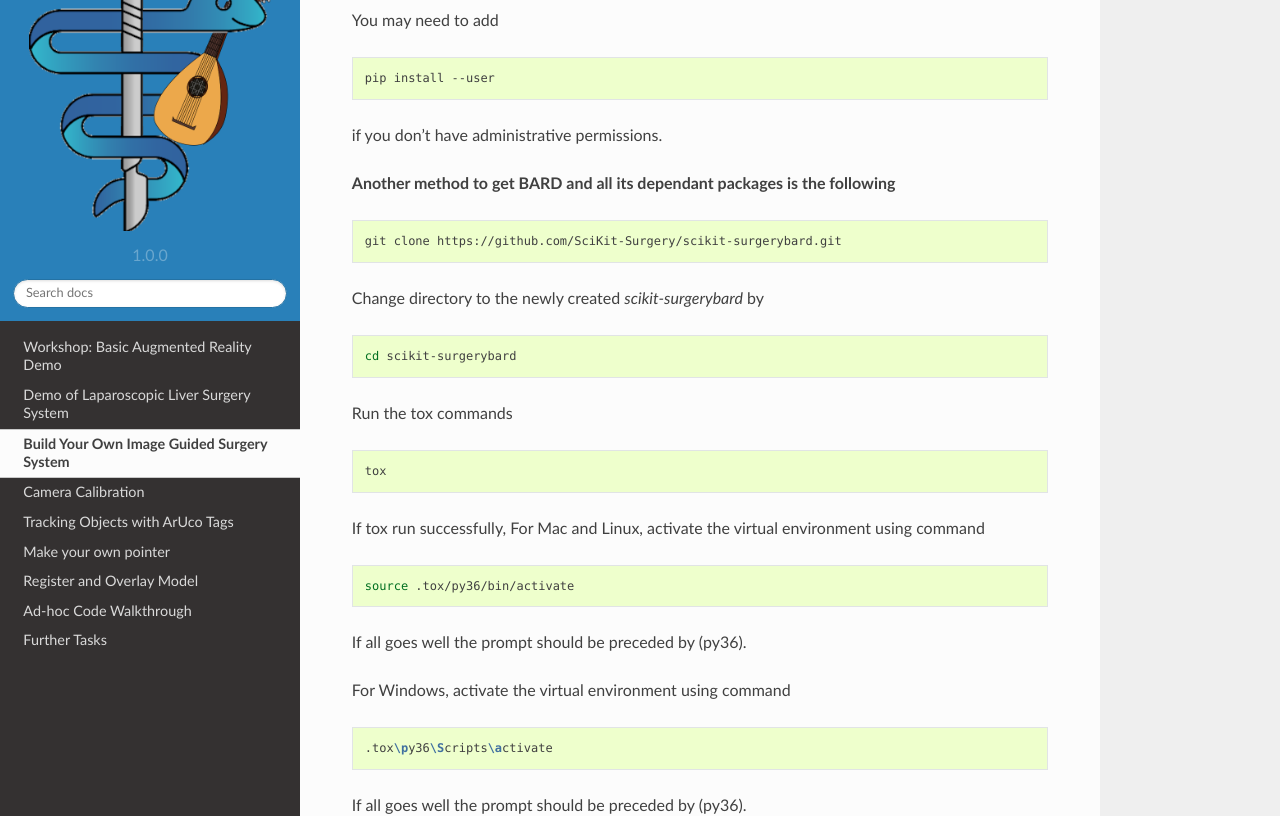
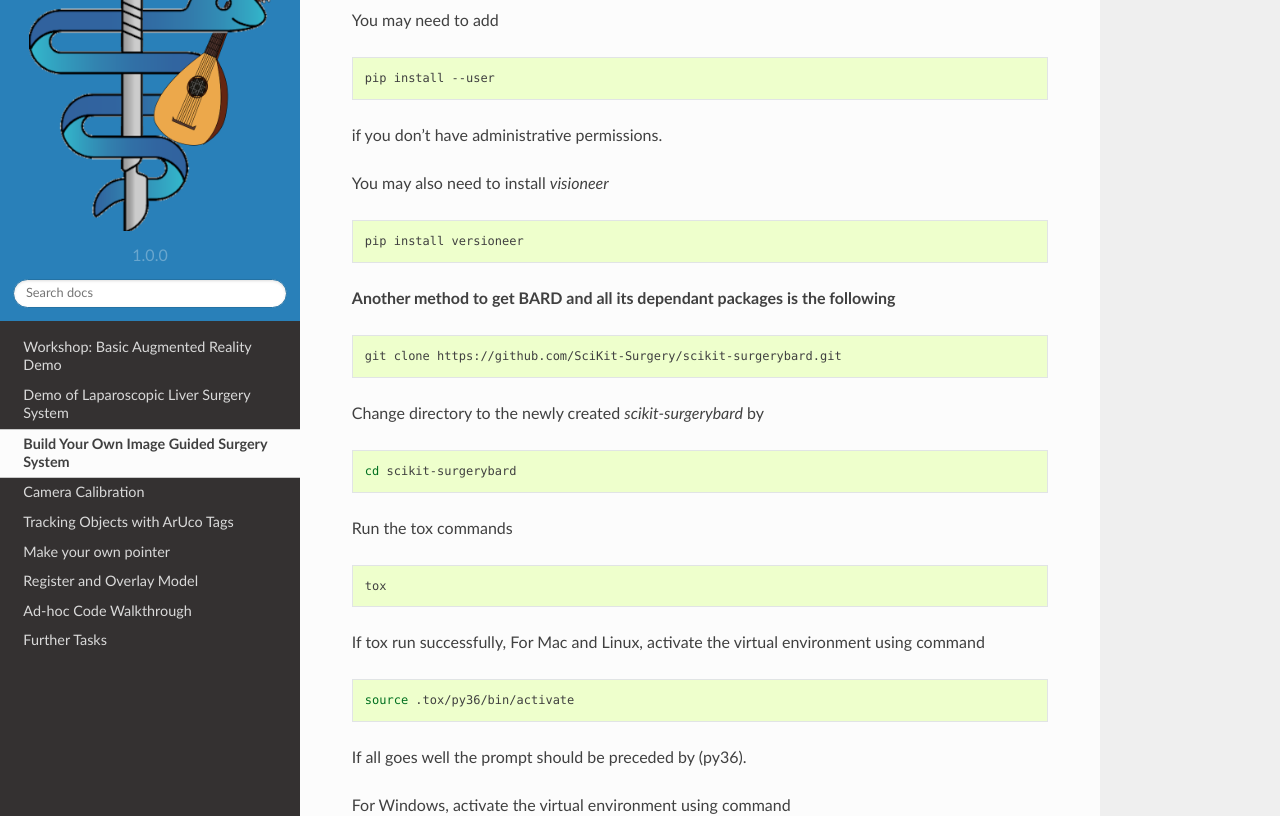
Before and after one commit to SciKit-Surgery/scikit-surgerybard, a Sphinx documentation site: the page built from doc/02_0_Build_Your_Own_Systems.rst, in a window 1280 px wide and 900 px high, scrolled down 840 px, cut to the strip 84-900 px from the top of the window. Built offline with Sphinx 7.4.7 and the Read the Docs theme 2.0.0, drawn with Linux system fonts in a browser that asks for light colours; formulas are drawn with MathJax 3.

Commit message:
Update 02_0_Build_Your_Own_Systems.rst
need to install visoneer before installing package

```diff
--- a/doc/02_0_Build_Your_Own_Systems.rst
+++ b/doc/02_0_Build_Your_Own_Systems.rst
@@ -35,6 +35,12 @@ You may need to add
 
 if you don't have administrative permissions.
 
+You may also need to install `visioneer`
+
+::
+
+  pip install versioneer
+
 **Another method to get BARD and all its dependant packages is the following**
 ::
 
```
